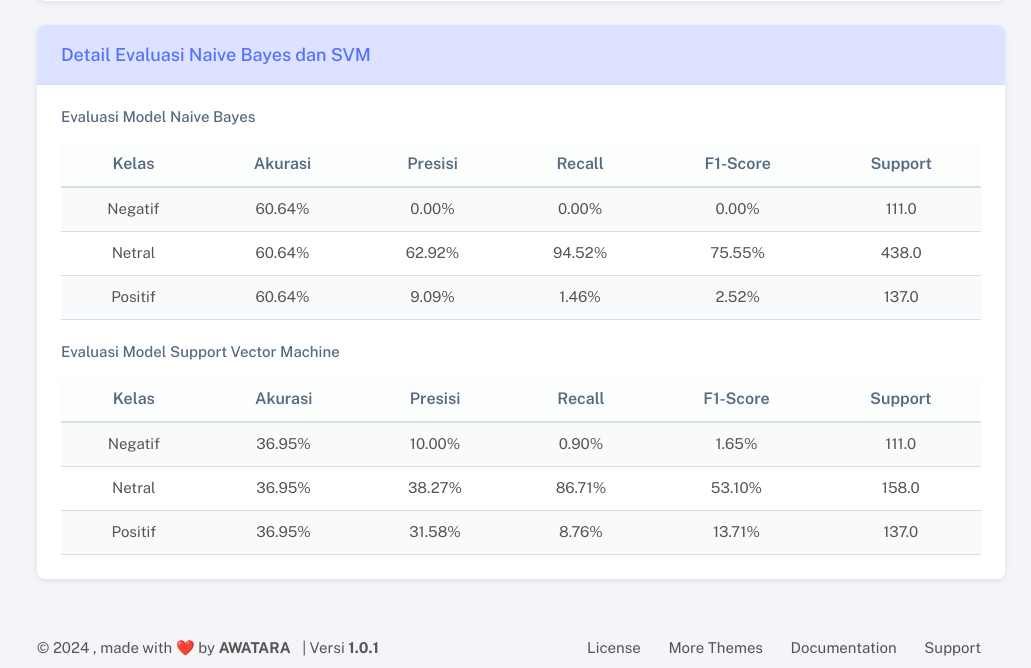
After one commit to ahmadngiliyun00/datacraft, a Flask app: page /evaluation-model in a window 1280 px wide. The commit adds this page. Shown: the part 988-1656 px from the top of the page, without its empty margins (249-1280 px from the left). Run offline with Flask 3, Linux system fonts and the light colour scheme; some libraries are stand-ins or nearby versions.

Commit message:
evaluation and compare

```diff
--- a/app.py
+++ b/app.py
@@ -6,6 +6,7 @@ import matplotlib.pyplot as plt
 import secrets
 import csv
 import nltk
+import seaborn as sns
 import pickle
 import matplotlib
 from sklearn.feature_extraction.text import TfidfVectorizer
@@ -1270,6 +1271,29 @@ def naive_bayes_model():
         os.makedirs(os.path.dirname(model_path), exist_ok=True)
         joblib.dump(model, model_path)
 
+        # Simpan hasil evaluasi ke dalam file CSV
+        eval_file = os.path.join(os.getcwd(), 'data', 'processed', 'model_0_calculated.csv')
+        os.makedirs(os.path.dirname(eval_file), exist_ok=True)
+
+        eval_data = []
+        for label, metrics in report.items():
+            if label not in ['accuracy', 'macro avg', 'weighted avg']:
+                eval_data.append({
+                    "Model": "Naive Bayes",
+                    "Kelas": label,
+                    "Akurasi": accuracy,
+                    "Presisi": metrics['precision'],
+                    "Recall": metrics['recall'],
+                    "F1-Score": metrics['f1-score'],
+                    "Support": metrics['support']
+                })
+
+        # Simpan ke dalam CSV
+        if not os.path.exists(eval_file):
+            pd.DataFrame(eval_data).to_csv(eval_file, index=False)
+        else:
+            pd.DataFrame(eval_data).to_csv(eval_file, mode='a', header=False, index=False)
+
         return render_template(
             '21_model_naive_bayes.html',
             title="Model Naive Bayes",
@@ -1290,7 +1314,7 @@ def naive_bayes_model():
 def svm_model():
     try:
         from sklearn.svm import SVC
-        from sklearn.metrics import classification_report, confusion_matrix, accuracy_score
+        from sklearn.metrics import classification_report, confusion_matrix, accuracy_score, ConfusionMatrixDisplay
         import seaborn as sns
         import joblib
 
@@ -1347,13 +1371,14 @@ def svm_model():
         confusion = confusion_matrix(y_test, y_pred)
 
         # Simpan confusion matrix sebagai gambar
-        confusion_path = os.path.join('static', 'img', 'model_2_svm_confusion_matrix.png')
-        plt.figure(figsize=(16, 9))
-        sns.heatmap(confusion, annot=True, fmt="d", cmap="Blues", xticklabels=['Negatif', 'Netral', 'Positif'], yticklabels=['Negatif', 'Netral', 'Positif'])
-        plt.title("Confusion Matrix - SVM")
-        plt.xlabel("Predicted Label")
-        plt.ylabel("True Label")
-        plt.savefig(confusion_path, bbox_inches='tight', facecolor='white')
+        # Confusion Matrix
+        cm = confusion_matrix(y_test, y_pred, labels=[-1, 0, 1])
+        cm_path = os.path.join('static', 'img', 'model_2_svm_confusion_matrix.png')
+        disp = ConfusionMatrixDisplay(confusion_matrix=cm, display_labels=['Negatif', 'Netral', 'Positif'])
+        fig, ax = plt.subplots(figsize=(16, 9))  # Atur ukuran gambar
+        disp.plot(ax=ax, cmap='Blues', values_format='d')
+        plt.title("Confusion Matrix - Support Vector Machine")
+        plt.savefig(cm_path, bbox_inches='tight', facecolor='white')
         plt.close()
 
         # Simpan model
@@ -1361,11 +1386,37 @@ def svm_model():
         os.makedirs(os.path.dirname(model_path), exist_ok=True)
         joblib.dump(model, model_path)
 
+        # Tambahkan hasil evaluasi ke file model_0_calculated.csv
+        csv_path = os.path.join(os.getcwd(), 'data', 'processed', 'model_0_calculated.csv')
+        os.makedirs(os.path.dirname(csv_path), exist_ok=True)
+
+        results = []
+        for label, metrics in report.items():
+            if label not in ['accuracy', 'macro avg', 'weighted avg']:
+                results.append({
+                    'Model': 'SVM',
+                    'Kelas': label,
+                    'Akurasi': accuracy,
+                    'Presisi': metrics['precision'],
+                    'Recall': metrics['recall'],
+                    'F1-Score': metrics['f1-score'],
+                    'Support': metrics['support']
+                })
+
+        # Simpan ke file CSV
+        if not os.path.exists(csv_path):
+            df = pd.DataFrame(results)
+            df.to_csv(csv_path, index=False)
+        else:
+            df = pd.read_csv(csv_path)
+            df = pd.concat([df, pd.DataFrame(results)], ignore_index=True)
+            df.to_csv(csv_path, index=False)
+
         return render_template(
             '22_model_svm.html',
             title="Model SVM",
             accuracy=accuracy,
-            cm_path=confusion_path,
+            cm_path=cm_path,
             file_details=processed_files_list,
             train_file=train_file,
             test_file=test_file,
@@ -1377,6 +1428,131 @@ def svm_model():
         flash(f"Terjadi kesalahan: {e}", "error")
         return render_template('22_model_svm.html', file_details=processed_files_list, title="Model SVM")
 
+@app.route('/evaluation-model', methods=['GET', 'POST'])
+def evaluation_model():
+    try:
+        # Membaca file CSV dengan hasil evaluasi
+        file_path = os.path.join(os.getcwd(), 'data', 'processed', 'model_0_calculated.csv')
+        if not os.path.exists(file_path):
+            flash("File evaluasi tidak ditemukan. Pastikan file model_0_calculated.csv sudah dibuat.", "error")
+            return render_template('23_model_evaluation.html', title="Evaluasi Model")
+
+        # Membaca file model_0_calculated.csv
+        data = pd.read_csv(file_path)
+
+        # Menambahkan visualisasi
+        # Ringkasan Akurasi Per Model
+        accuracy_summary = data.groupby('Model')['Akurasi'].mean().reset_index()
+
+        # Bar Chart Perbandingan Akurasi
+        accuracy_chart_path = os.path.join('static', 'img', 'evaluation_1_accuracy_comparison.png')
+        plt.figure(figsize=(16, 9))
+        sns.barplot(x='Model', y='Akurasi', data=accuracy_summary, palette='viridis')
+        plt.title('Perbandingan Akurasi Antar Model')
+        plt.xlabel('Model')
+        plt.ylabel('Akurasi')
+        plt.ylim(0, 1)
+        plt.savefig(accuracy_chart_path, bbox_inches='tight', facecolor='white')
+        plt.close()
+
+        # Bar Chart Performa Per Kelas untuk Naive Bayes
+        naive_bayes_data = data[data['Model'] == 'Naive Bayes']
+        nb_performance_path = os.path.join('static', 'img', 'evaluation_1_naive_bayes_performance.png')
+        naive_bayes_data.set_index('Kelas')[['Presisi', 'Recall', 'F1-Score']].plot(
+            kind='bar', figsize=(16, 9), color=['skyblue', 'orange', 'green'])
+        plt.title('Performa Naive Bayes Per Kelas')
+        plt.ylabel('Nilai')
+        plt.ylim(0, 1)
+        plt.savefig(nb_performance_path, bbox_inches='tight', facecolor='white')
+        plt.close()
+
+        # Bar Chart Performa Per Kelas untuk SVM
+        svm_data = data[data['Model'] == 'SVM']
+        svm_performance_path = os.path.join('static', 'img', 'evaluation_1_svm_performance.png')
+        svm_data.set_index('Kelas')[['Presisi', 'Recall', 'F1-Score']].plot(
+            kind='bar', figsize=(16, 9), color=['skyblue', 'orange', 'green'])
+        plt.title('Performa SVM Per Kelas')
+        plt.ylabel('Nilai')
+        plt.ylim(0, 1)
+        plt.savefig(svm_performance_path, bbox_inches='tight', facecolor='white')
+        plt.close()
+
+        return render_template(
+            '23_model_evaluation.html',
+            title="Evaluasi Model",
+            accuracy_chart_path=accuracy_chart_path,
+            nb_performance_path=nb_performance_path,
+            svm_performance_path=svm_performance_path,
+            naive_bayes_data=naive_bayes_data.to_dict('records'),
+            svm_data=svm_data.to_dict('records')
+        )
+
+    except Exception as e:
+        flash(f"Terjadi kesalahan: {e}", "error")
+        return render_template('23_model_evaluation.html', title="Evaluasi Model")
+
+@app.route('/compare-model', methods=['GET', 'POST'])
+def compare_model():
+    try:
+        # Path ke file hasil evaluasi model
+        evaluation_file_path = os.path.join(os.getcwd(), 'data', 'processed', 'model_0_calculated.csv')
+
+        # Pastikan file evaluasi tersedia
+        if not os.path.exists(evaluation_file_path):
+            flash("File evaluasi model tidak ditemukan. Pastikan model sudah dievaluasi.", "error")
+            return render_template('24_model_compare.html', title="Perbandingan Model")
+
+        # Membaca file evaluasi
+        evaluation_data = pd.read_csv(evaluation_file_path)
+
+        # Rata-rata metrik untuk setiap model
+        avg_metrics = evaluation_data.groupby('Model').agg({
+            'Akurasi': 'mean',
+            'Presisi': 'mean',
+            'Recall': 'mean',
+            'F1-Score': 'mean'
+        }).reset_index()
+
+        # Simpan grafik perbandingan akurasi antar model
+        accuracy_plot_path = os.path.join('static', 'img', 'compare_1_models_accuracy.png')
+        plt.figure(figsize=(16, 9))
+        sns.barplot(x='Model', y='Akurasi', data=avg_metrics, palette='viridis')
+        plt.title('Perbandingan Akurasi Antar Model')
+        plt.ylabel('Akurasi')
+        plt.xlabel('Model')
+        plt.ylim(0, 1)
+        plt.savefig(accuracy_plot_path, bbox_inches='tight', facecolor='white')
+        plt.close()
+
+        # Simpan grafik perbandingan rata-rata presisi, recall, dan F1-Score
+        metrics_plot_path = os.path.join('static', 'img', 'compare_1_models_metrics.png')
+        melted_metrics = avg_metrics.melt(id_vars='Model', value_vars=['Presisi', 'Recall', 'F1-Score'],
+                                            var_name='Metrik', value_name='Nilai')
+        plt.figure(figsize=(16, 9))
+        sns.barplot(x='Model', y='Nilai', hue='Metrik', data=melted_metrics, palette='muted')
+        plt.title('Perbandingan Rata-rata Presisi, Recall, dan F1-Score')
+        plt.ylabel('Nilai')
+        plt.xlabel('Model')
+        plt.ylim(0, 1)
+        plt.legend(title='Metrik')
+        plt.savefig(metrics_plot_path, bbox_inches='tight', facecolor='white')
+        plt.close()
+
+        # Menyiapkan data untuk tabel perbandingan
+        comparison_table = avg_metrics.to_dict(orient='records')
+
+        return render_template(
+            '24_model_compare.html',
+            title="Perbandingan Model",
+            accuracy_plot_path=accuracy_plot_path,
+            metrics_plot_path=metrics_plot_path,
+            comparison_table=comparison_table
+        )
+
+    except Exception as e:
+        flash(f"Terjadi kesalahan: {e}", "error")
+        return render_template('24_model_compare.html', title="Perbandingan Model")
+
 @app.route('/evaluasi')
 def evaluasi():
     return render_template('evaluasi.html', title="Tentang Aplikasi")
--- a/templates/22_model_svm.html
+++ b/templates/22_model_svm.html
@@ -132,10 +132,10 @@
 								&nbsp; Unduh Model
 							</a>
 							<a
-								href="{{ url_for('svm_model') }}"
+								href="{{ url_for('evaluation_model') }}"
 								class="btn btn-primary btn-sm">
 								<i class="bx bx-cog"></i>
-								&nbsp; Model SVM
+								&nbsp; Evaluasi Model
 							</a>
 						</div>
 					</div>
--- /dev/null
+++ b/templates/23_model_evaluation.html
@@ -0,0 +1,125 @@
+{% extends 'base.html' %}
+{% block content %}
+<div class="container-xxl flex-grow-1 container-p-y">
+  <div class="fw-bold mb-4">
+    <span class="text-muted fw-light">DataCraft / </span>
+    <span class="text-muted fw-light">Evaluasi / </span>
+    <span class="color-custom-secondary">{{ title }}</span>
+  </div>
+
+  {% with messages = get_flashed_messages(with_categories=true) %}
+  {% if messages %}
+  {% for category, message in messages %}
+  <div class="alert alert-{{ category }} alert-dismissible fade show" role="alert">
+    {{ message }}
+    <button type="button" class="btn-close" data-bs-dismiss="alert" aria-label="Close"></button>
+  </div>
+  {% endfor %}
+  {% endif %}
+  {% endwith %}
+
+  <div class="row">
+    <!-- Ringkasan Akurasi -->
+    <div class="col-12 mb-4">
+      <div class="card">
+        <h5 class="card-header text-primary">Perbandingan Akurasi Antar Model</h5>
+        <div class="card-body text-center">
+          {% if accuracy_chart_path %}
+          <img src="{{ accuracy_chart_path }}" alt="Perbandingan Akurasi" class="img-fluid" />
+          {% else %}
+          <p class="text-danger">Grafik Perbandingan Akurasi tidak tersedia.</p>
+          {% endif %}
+        </div>
+      </div>
+    </div>
+
+    <!-- Performa Naive Bayes -->
+    <div class="col-12 mb-4">
+      <div class="card">
+        <h5 class="card-header text-primary">Performa Naive Bayes dan SVM Per Kelas</h5>
+        <div class="card-body text-center">
+          <div class="row">
+            <div class="col-12 col-md-6">
+              {% if nb_performance_path %}
+              <img src="{{ nb_performance_path }}" alt="Performa Naive Bayes" class="img-fluid" />
+              {% else %}
+              <p class="text-danger">Grafik Performa Naive Bayes tidak tersedia.</p>
+              {% endif %}
+            </div>
+            <div class="col-12 col-md-6">
+              {% if svm_performance_path %}
+              <img src="{{ svm_performance_path }}" alt="Performa SVM" class="img-fluid" />
+              {% else %}
+              <p class="text-danger">Grafik Performa SVM tidak tersedia.</p>
+              {% endif %}
+            </div>
+          </div>
+        </div>
+      </div>
+    </div>
+
+    <!-- Tabel Data Evaluasi Naive Bayes dan SVM -->
+    <div class="col-12 mb-4">
+      <div class="card">
+        <h5 class="card-header text-primary">Detail Evaluasi Naive Bayes dan SVM</h5>
+        <div class="card-body">
+          <div class="table-responsive mb-4">
+            <h6>Evaluasi Model Naive Bayes</h6>
+            <table class="table table-striped table-hover">
+              <thead class="table-light">
+                <tr>
+                  <th>Kelas</th>
+                  <th>Akurasi</th>
+                  <th>Presisi</th>
+                  <th>Recall</th>
+                  <th>F1-Score</th>
+                  <th>Support</th>
+                </tr>
+              </thead>
+              <tbody>
+                {% for row in naive_bayes_data %}
+                <tr>
+                  <td class="text-center">{{ row['Kelas'] }}</td>
+                  <td class="text-center">{{ "%.2f"|format(row['Akurasi'] * 100) }}%</td>
+                  <td class="text-center">{{ "%.2f"|format(row['Presisi'] * 100) }}%</td>
+                  <td class="text-center">{{ "%.2f"|format(row['Recall'] * 100) }}%</td>
+                  <td class="text-center">{{ "%.2f"|format(row['F1-Score'] * 100) }}%</td>
+                  <td class="text-center">{{ row['Support'] }}</td>
+                </tr>
+                {% endfor %}
+              </tbody>
+            </table>
+          </div>
+          <div class="table-responsive mt-4">
+            <h6>Evaluasi Model Support Vector Machine</h6>
+            <table class="table table-striped table-hover">
+              <thead class="table-light">
+                <tr>
+                  <th>Kelas</th>
+                  <th>Akurasi</th>
+                  <th>Presisi</th>
+                  <th>Recall</th>
+                  <th>F1-Score</th>
+                  <th>Support</th>
+                </tr>
+              </thead>
+              <tbody>
+                {% for row in svm_data %}
+                <tr>
+                  <td class="text-center">{{ row['Kelas'] }}</td>
+                  <td class="text-center">{{ "%.2f"|format(row['Akurasi'] * 100) }}%</td>
+                  <td class="text-center">{{ "%.2f"|format(row['Presisi'] * 100) }}%</td>
+                  <td class="text-center">{{ "%.2f"|format(row['Recall'] * 100) }}%</td>
+                  <td class="text-center">{{ "%.2f"|format(row['F1-Score'] * 100) }}%</td>
+                  <td class="text-center">{{ row['Support'] }}</td>
+                </tr>
+                {% endfor %}
+              </tbody>
+            </table>
+          </div>
+        </div>
+      </div>
+    </div>
+  </div>
+</div>
+{% endblock %}
--- a/templates/partials/sidebar.html
+++ b/templates/partials/sidebar.html
@@ -122,7 +122,7 @@
 		</li>
 
 		<!-- Pemodelan -->
-		<li class="menu-item {% if url_for('naive_bayes_model') in request.path or url_for('svm_model') in request.path or url_for('naive_bayes_model') in request.path or url_for('naive_bayes_model') in request.path %}active open{% endif %}">
+		<li class="menu-item {% if url_for('naive_bayes_model') in request.path or url_for('svm_model') in request.path or url_for('evaluation_model') in request.path or url_for('compare_model') in request.path %}active open{% endif %}">
 			<a href="javascript:void(0);" class="menu-link menu-toggle">
 				<i class="menu-icon tf-icons bx bx-network-chart"></i>
 				<div data-i18n="Pemodelan">Pemodelan</div>
@@ -139,13 +139,13 @@
 						<div data-i18n="Model SVM">Model SVM</div>
 					</a>
 				</li>
-				<li class="menu-item {% if request.path == url_for('create_dataset') %}active{% endif %}">
-					<a href="{{ url_for('create_dataset') }}" class="menu-link">
+				<li class="menu-item {% if request.path == url_for('evaluation_model') %}active{% endif %}">
+					<a href="{{ url_for('evaluation_model') }}" class="menu-link">
 						<div data-i18n="Evaluasi Model">Evaluasi Model</div>
 					</a>
 				</li>
-				<li class="menu-item {% if request.path == url_for('create_dataset') %}active{% endif %}">
-					<a href="{{ url_for('create_dataset') }}" class="menu-link">
+				<li class="menu-item {% if request.path == url_for('compare_model') %}active{% endif %}">
+					<a href="{{ url_for('compare_model') }}" class="menu-link">
 						<div data-i18n="Perbandingan Model">Perbandingan Model</div>
 					</a>
 				</li>
@@ -153,7 +153,7 @@
 		</li>
 
 		<!-- Optimalisasi Model -->
-		<li class="menu-item {% if url_for('evaluasi') in request.path %}active open{% endif %}">
+		<li class="menu-item {% if url_for('about') in request.path %}active open{% endif %}">
 			<a href="javascript:void(0);" class="menu-link menu-toggle">
 				<i class="menu-icon tf-icons bx bx-sort-up"></i>
 				<div data-i18n="Optimalisasi Model">Optimalisasi Model</div>
@@ -161,7 +161,7 @@
 
 			<ul class="menu-sub">
 				<li class="menu-item">
-					<a href="{{ url_for('evaluasi') }}" class="menu-link" data-bs-toggle="collapse" data-bs-target="#optimizeNaiveBayes" aria-expanded="false">
+					<a href="{{ url_for('about') }}" class="menu-link" data-bs-toggle="collapse" data-bs-target="#optimizeNaiveBayes" aria-expanded="false">
 						<div data-i18n="Optimisasi Naive Bayes">Optimisasi Naive Bayes</div>
 					</a>
 					<ul id="optimizeNaiveBayes" class="collapse nav ms-3">
@@ -171,7 +171,7 @@
 					</ul>
 				</li>
 				<li class="menu-item">
-					<a href="{{ url_for('evaluasi') }}" class="menu-link" data-bs-toggle="collapse" data-bs-target="#optimizeSVM" aria-expanded="false">
+					<a href="{{ url_for('about') }}" class="menu-link" data-bs-toggle="collapse" data-bs-target="#optimizeSVM" aria-expanded="false">
 						<div data-i18n="Optimisasi SVM">Optimisasi SVM</div>
 					</a>
 					<ul id="optimizeSVM" class="collapse nav ms-3">
@@ -181,7 +181,7 @@
 					</ul>
 				</li>
 				<li class="menu-item">
-					<a href="{{ url_for('evaluasi') }}" class="menu-link">
+					<a href="{{ url_for('about') }}" class="menu-link">
 						<div data-i18n="Perbandingan Hasil">Perbandingan Hasil</div>
 					</a>
 				</li>
@@ -189,7 +189,7 @@
 		</li>
 
 		<!-- Evaluasi -->
-		<li class="menu-item {% if url_for('evaluasi') in request.path %}active open{% endif %}">
+		<li class="menu-item {% if url_for('about') in request.path %}active open{% endif %}">
 			<a href="javascript:void(0);" class="menu-link menu-toggle">
 				<i class="menu-icon tf-icons bx bx-line-chart"></i>
 				<div data-i18n="Evaluasi">Evaluasi</div>
@@ -197,7 +197,7 @@
 
 			<ul class="menu-sub">
 				<li class="menu-item">
-					<a href="layouts-without-menu.html" class="menu-link">
+					<a href="{{ url_for('about') }}" class="menu-link">
 						<div data-i18n="Without menu">Without menu</div>
 					</a>
 				</li>
@@ -205,7 +205,7 @@
 		</li>
 
 		<!-- Analisis Hasil -->
-		<li class="menu-item {% if url_for('analisis_hasil') in request.path %}active open{% endif %}">
+		<li class="menu-item {% if url_for('about') in request.path %}active open{% endif %}">
 			<a href="javascript:void(0);" class="menu-link menu-toggle">
 				<i class="menu-icon tf-icons bx bx-file-find"></i>
 				<div data-i18n="Analisis Hasil">Analisis Hasil</div>
@@ -213,7 +213,7 @@
 
 			<ul class="menu-sub">
 				<li class="menu-item">
-					<a href="layouts-without-menu.html" class="menu-link">
+					<a href="{{ url_for('about') }}" class="menu-link">
 						<div data-i18n="Without menu">Without menu</div>
 					</a>
 				</li>
```
Also changed, not shown: data/processed/model_0_calculated.csv (added, +7 -0 lines), templates/24_model_compare.html (added, +78 -0 lines), static/img/compare_1_models_accuracy.png (added), static/img/compare_1_models_metrics.png (added), static/img/evaluation_1_accuracy_comparison.png (added), static/img/evaluation_1_naive_bayes_performance.png (added), static/img/evaluation_1_svm_performance.png (added), static/img/model_2_svm_confusion_matrix.png.
